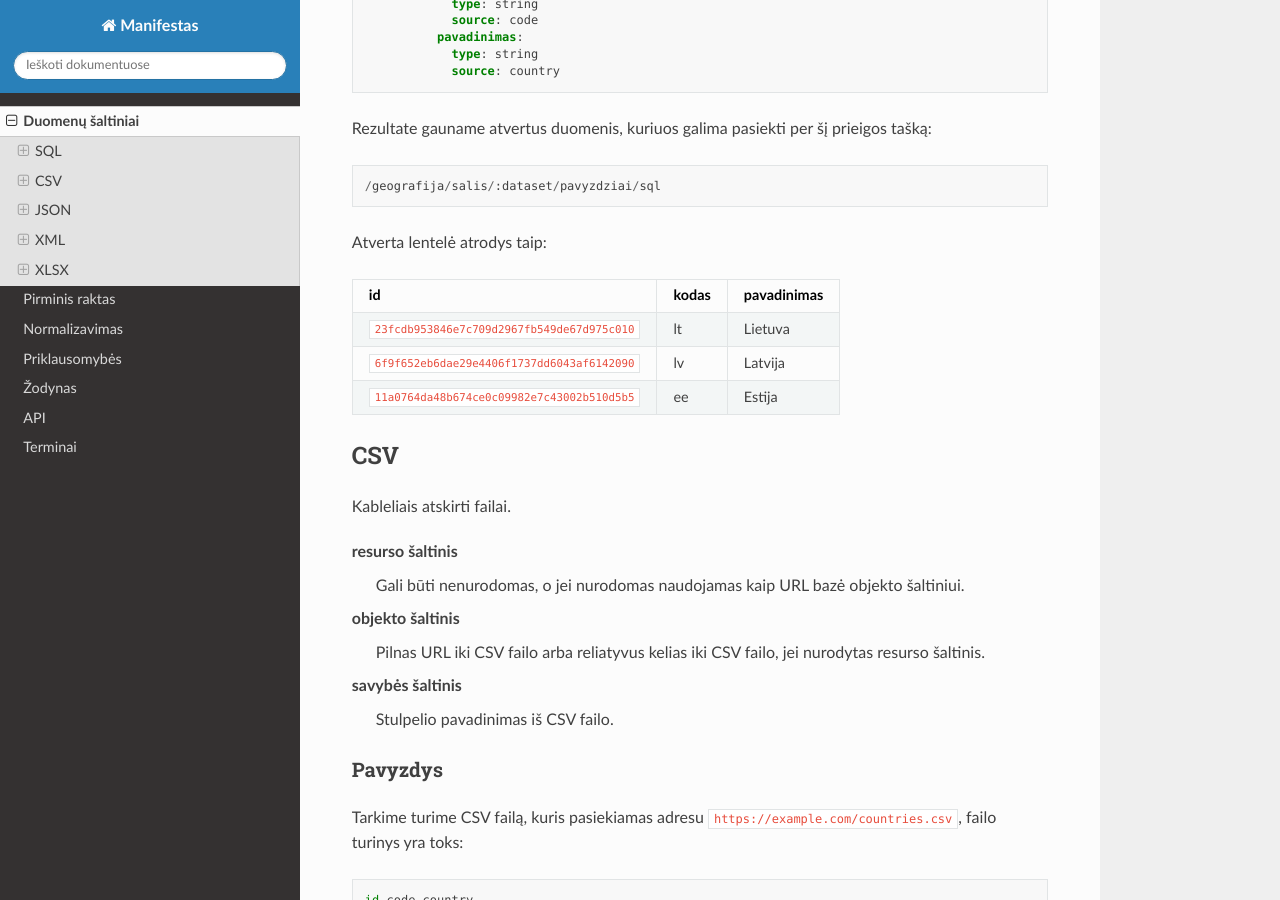
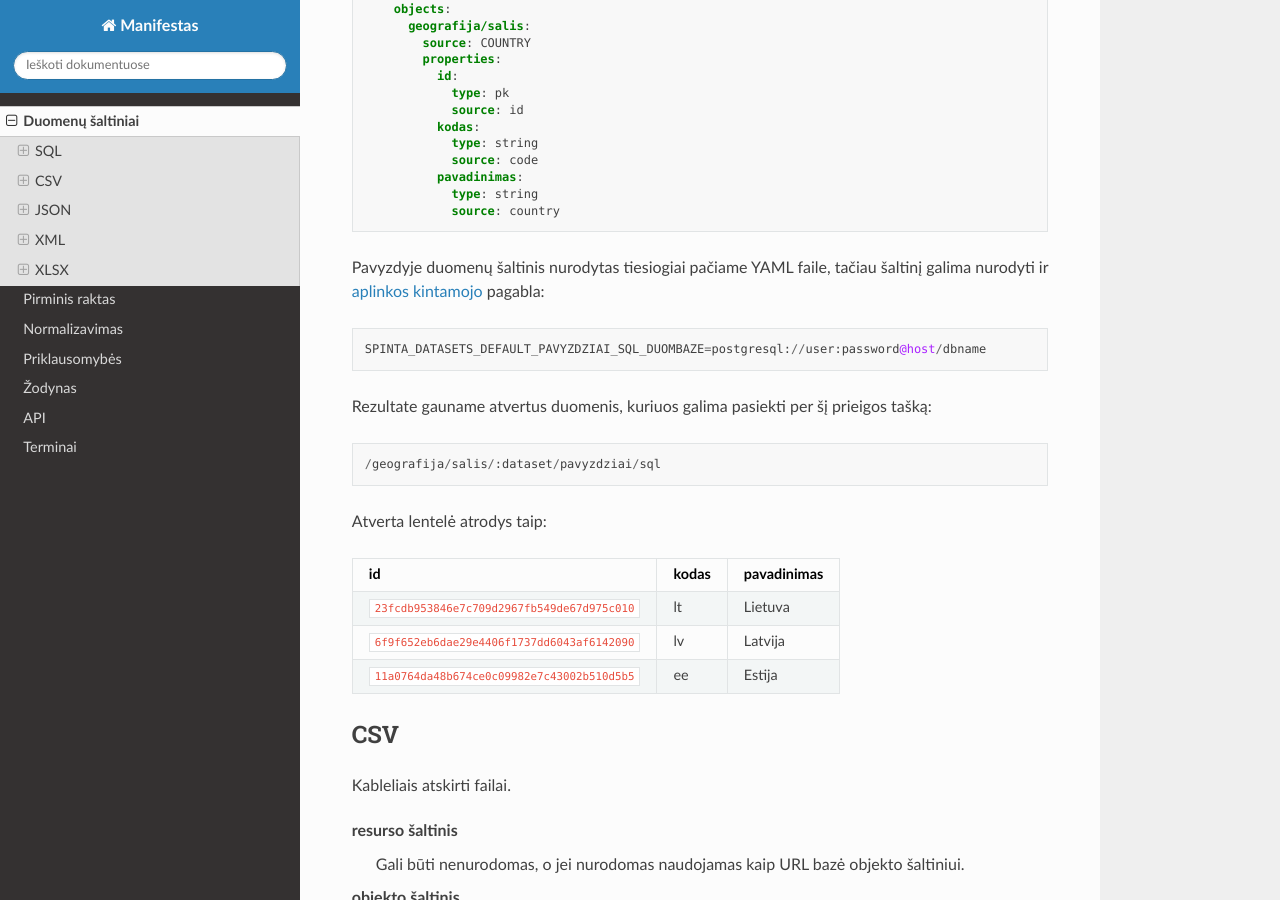
Before and after one commit to atviriduomenys/manifest, a Sphinx documentation site: the page built from docs/sources.rst, in a window 1280 px wide and 900 px high, scrolled down 4254 px. Built offline with Sphinx 7.4.7 and the Read the Docs theme 2.0.0, drawn with Linux system fonts in a browser that asks for light colours; some of the changed text lies outside the part shown.

Commit message:
Some updates to vpt ataskaitos

```diff
--- a/docs/sources.rst
+++ b/docs/sources.rst
@@ -142,6 +142,13 @@
    bazės prisijungimai turi būti perduodami per :term:`aplinkos kintamuosiuos
    <aplinkos kintamasis>` arba konfigūracijos failus.
 
+   :term:`Aplinkos kintamasis <aplinkos kintamasis>` formuojamas taip::
+
+      SPINTA_DATASETS_{manifest.name}_{dataset.name}_{resource.name}
+
+   `{manifest.name}` dažniausiai bus `default`, nebent naudojante kelis
+   manifestų katalogus.
+
    Duomenų bazės šaltinis aprašomas naudojant tokią URL schemą::
 
       <db>+<valdiklis>://<naudotojas>:<slaptažodis>@<serveris>:<prievadas>/<pavadinimas>
@@ -212,6 +219,12 @@
              pavadinimas:
                type: string
                source: country
+
+Pavyzdyje duomenų šaltinis nurodytas tiesiogiai pačiame YAML faile, tačiau
+šaltinį galima nurodyti ir :term:`aplinkos kintamojo <aplinkos kintamasis>`
+pagabla::
+
+      SPINTA_DATASETS_DEFAULT_PAVYZDZIAI_SQL_DUOMBAZE=postgresql://user:password@host/dbname
 
 Rezultate gauname atvertus duomenis, kuriuos galima pasiekti per šį prieigos
 tašką::
```
Also changed, not shown: 3 other files.
